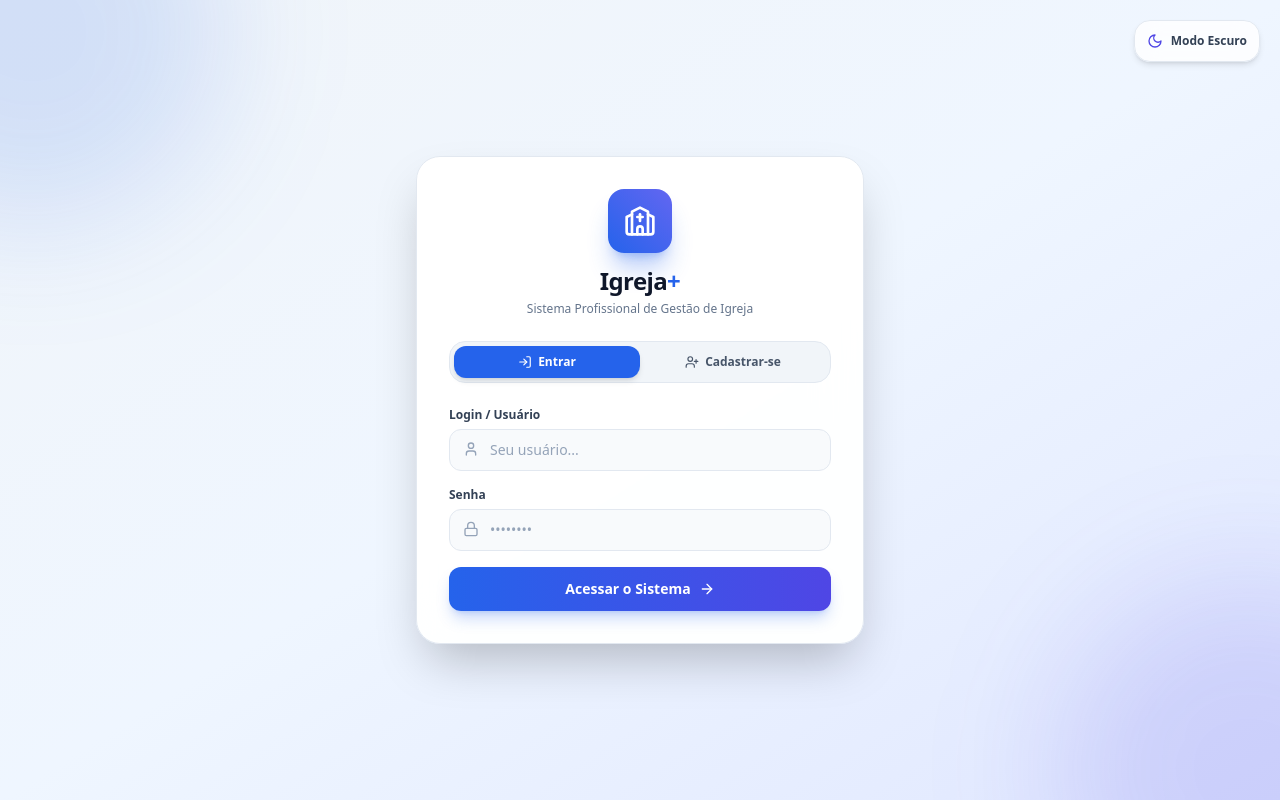
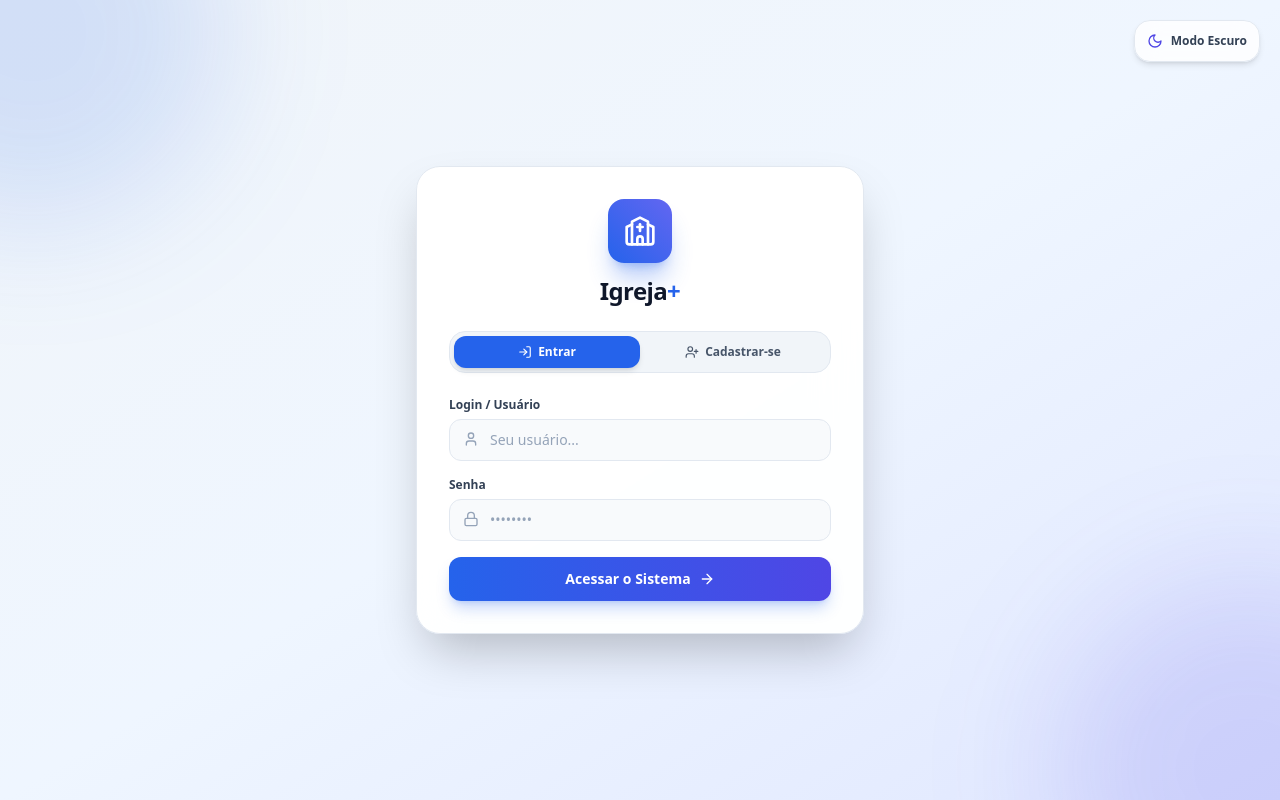
Before and after one commit to MarlosCesar/igrejaPlus, a React (Vite) app in the folder frontend/: page /login in a window 1280 px wide. Built offline with nearby package versions, Linux system fonts and the light colour scheme.

Commit message:
chore: Remove frase 'Sistema Profissional de Gestao de Igreja' da tela de Login

```diff
--- a/frontend/src/pages/Login.tsx
+++ b/frontend/src/pages/Login.tsx
@@ -113,7 +113,6 @@ export const Login: React.FC = () => {
           <h1 className="text-2xl font-extrabold text-slate-900 dark:text-white tracking-tight">
             Igreja<span className="text-blue-600 dark:text-blue-500">+</span>
           </h1>
-          <p className="text-xs text-slate-500 dark:text-slate-400 mt-1">Sistema Profissional de Gestão de Igreja</p>
         </div>
 
         {/* Tab Switcher */}
```
